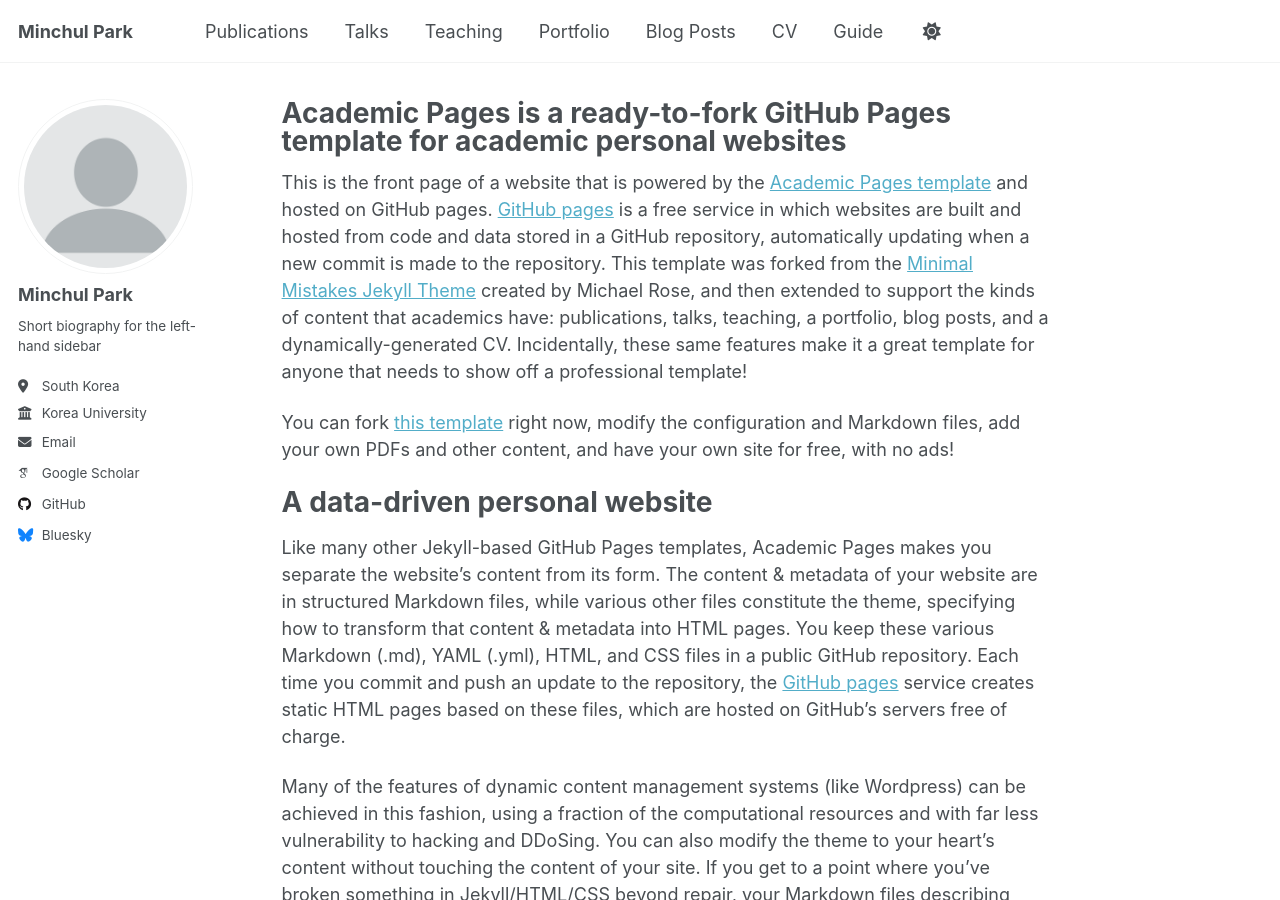
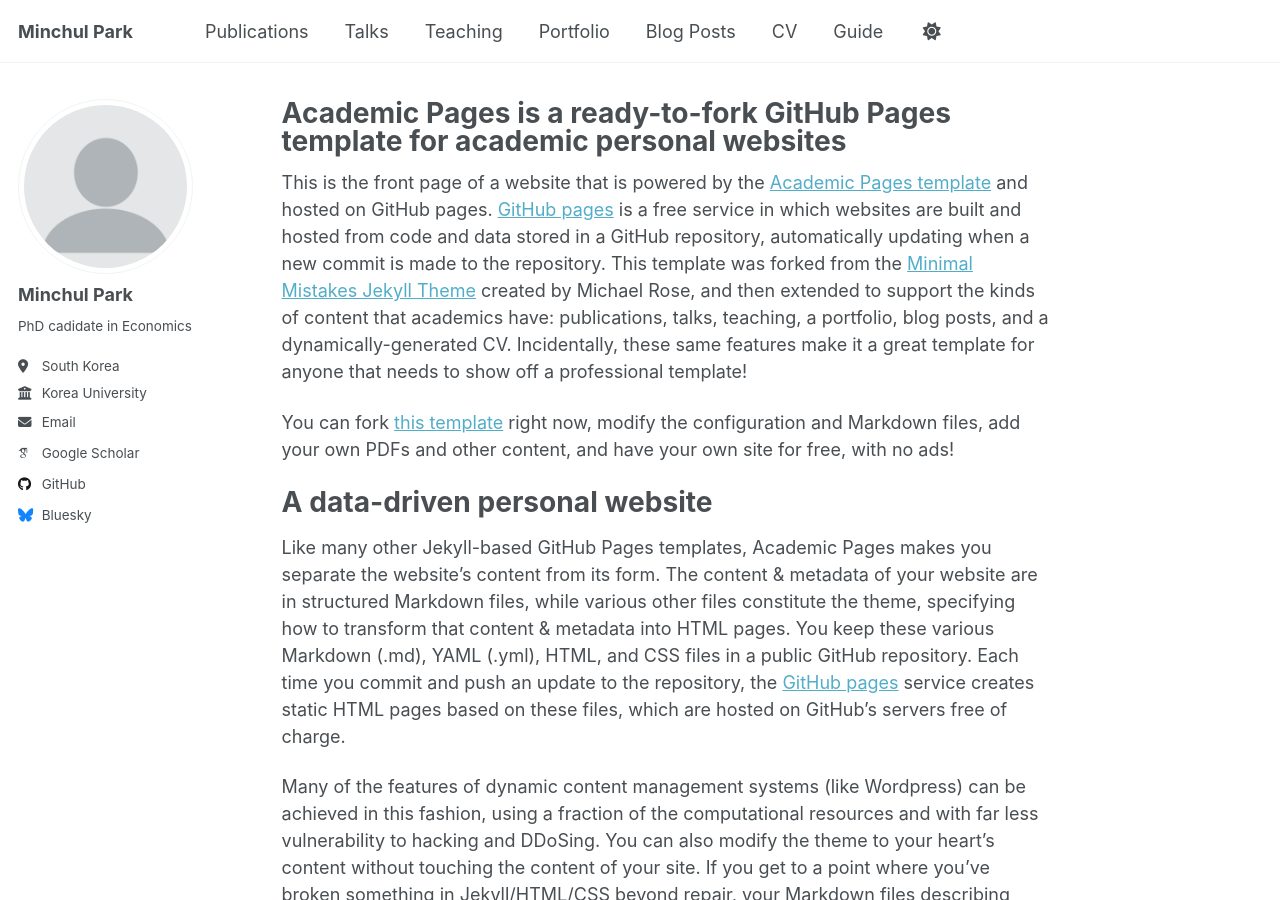
Before and after one commit to econompark/econompark.github.io, a Jekyll site: the page built from _pages/about.md, in a window 1280 px wide and 900 px high. Built offline with Jekyll 4.4.1, drawn with Linux system fonts in a browser that asks for light colours; some web fonts are replaced; a script that is not in the unit is left out.

Commit message:
Update _config.yml

```diff
--- a/_config.yml
+++ b/_config.yml
@@ -25,7 +25,7 @@ author:
   avatar           : "profile.png"
   name             : "Minchul Park"
   pronouns         : # example: "she/her"
-  bio              : "Short biography for the left-hand sidebar"
+  bio              : "PhD cadidate in Economics"
   location         : "South Korea"
   employer         : "Korea University"
   uri              : # URL
```
